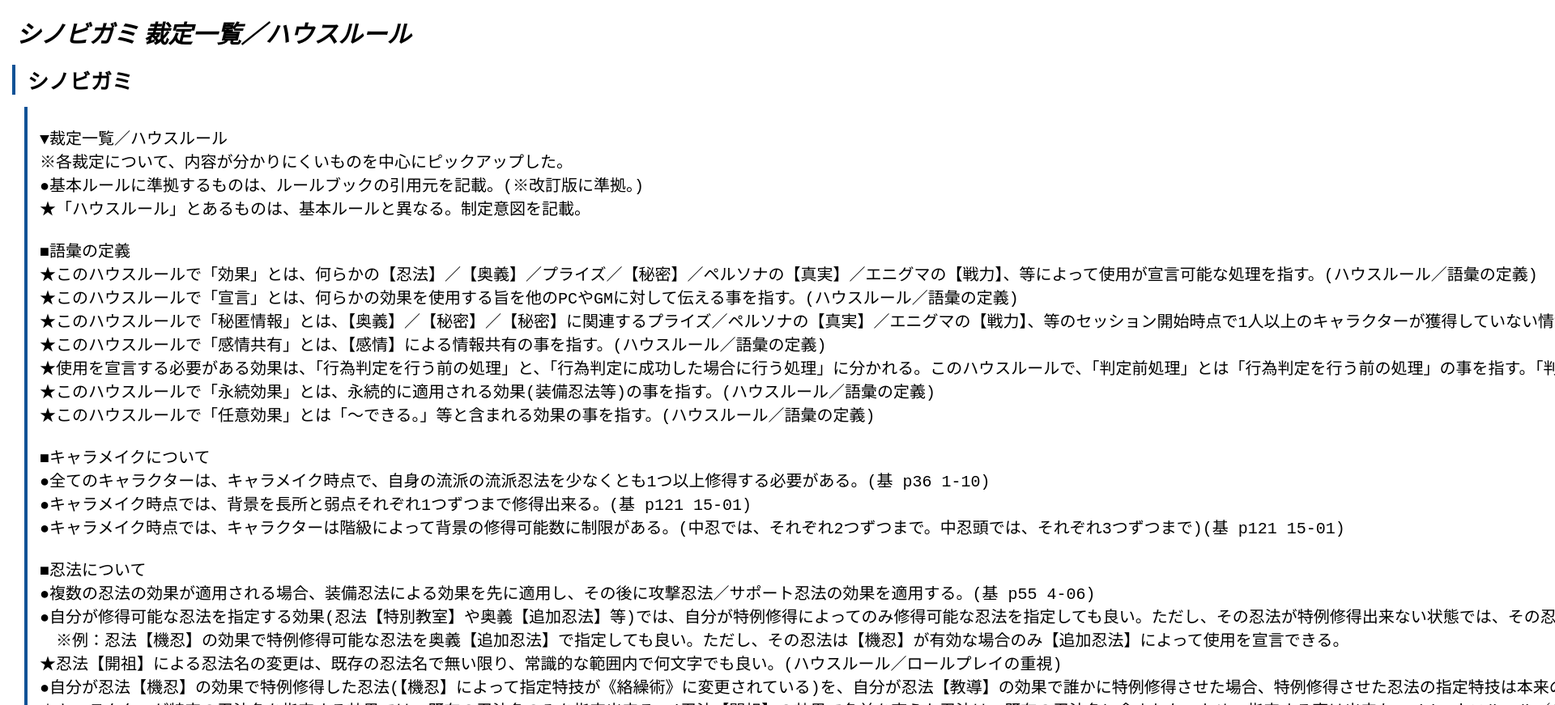
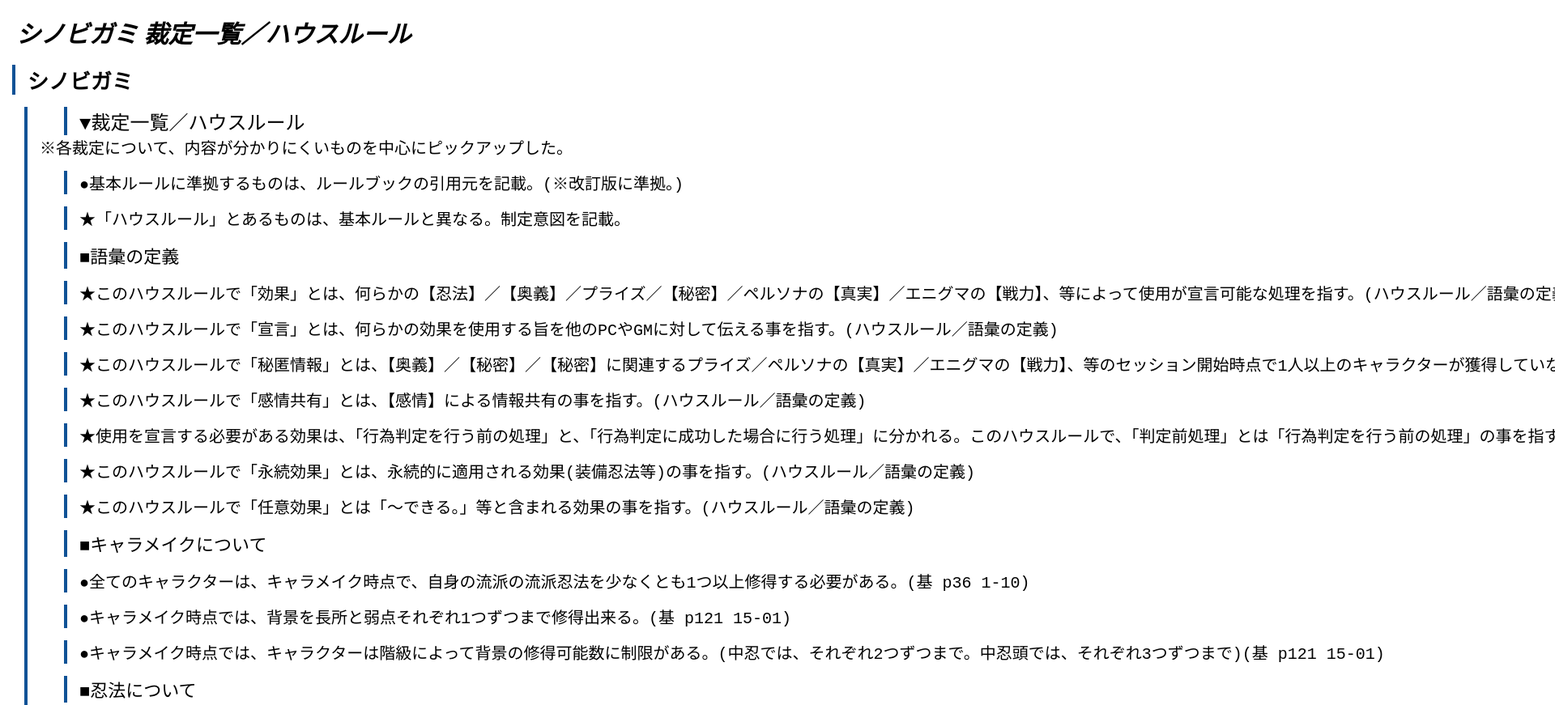
Before and after one commit to tan90-Titan/HouseRules, a plain HTML site: page 裁定一覧／ハウスルール/index.html in a window 1280 px wide. Shown: the top 871 px of the page at 81% size, 1920 px wide, since content can reach past the window. Drawn offline with Linux system fonts and the light colour scheme.

Commit message:
CSSの調整

```diff
--- a/index.css
+++ b/index.css
@@ -17,6 +17,7 @@
 /* メイン */
 .header {
     height: auto;
+    width: 75%;
     margin: 20px 0 0 20px;
     padding: 0;
     color: #000;
@@ -27,6 +28,7 @@
 }
 .gameTitle {
     margin: 15px 0 0 15px;
+    width: 75%;
     padding: 0 0 0 15px;
     font-size: 26px;
     font-weight: bold;
@@ -35,10 +37,47 @@
     border-color: #0f5296;
 }
 .mainText {
-  margin: 15px 0 35px 30px;
+    margin: 15px 0 0 30px;
+    width: 75%;
     padding: 0 0 0 15px;
     font-size: 20px;
     border-width: 0 0 0 4px;
     border-style: solid;
     border-color: #0f5296;
 }
+.AllTitle {
+    margin: 15px 0 0 30px;
+    width: 75%;
+    padding: 0 0 0 15px;
+    font-size: 24px;
+    border-width: 0 0 0 4px;
+    border-style: solid;
+    border-color: #0f5296;
+}
+.BlockTitle {
+    margin: 15px 0 0 30px;
+    width: 75%;
+    padding: 0 0 0 15px;
+    font-size: 22px;
+    border-width: 0 0 0 4px;
+    border-style: solid;
+    border-color: #0f5296;
+}
+.BaseRule {
+    margin: 15px 0 0 30px;
+    width: 75%;
+    padding: 0 0 0 15px;
+    font-size: 20px;
+    border-width: 0 0 0 4px;
+    border-style: solid;
+    border-color: #0f5296;
+}
+.HouseRule {
+    margin: 15px 0 0 30px;
+    width: 75%;
+    padding: 0 0 0 15px;
+    font-size: 20px;
+    border-width: 0 0 0 4px;
+    border-style: solid;
+    border-color: #0f5296;
+}
--- a/裁定一覧／ハウスルール/index.html
+++ b/裁定一覧／ハウスルール/index.html
@@ -26,9 +26,30 @@
     return response.text();
 })
 .then(data => {
-    document.getElementById("mainText").textContent = data;
-    })
-    .catch(error => {
+    const lines = data.split(/\r?\n/).filter(line => line.trim() !== "");;
+    const container = document.getElementById("mainText");
+    container.innerHTML = "";
+
+    lines.forEach(line => {
+        let element = document.createElement("div");
+
+        if (line.startsWith("▼")) {
+            element.className = "AllTitle";
+        } else if (line.startsWith("■")) {
+            element.className = "BlockTitle";
+        } else if (line.startsWith("●")) {
+            element.className = "BaseRule";
+        } else if (line.startsWith("★")) {
+            element.className = "HouseRule";
+        } else {
+            element.className = "normal";
+        }
+
+        element.textContent = line;
+        container.appendChild(element);
+    });
+})
+.catch(error => {
     document.getElementById("mainText").textContent = "エラー：" + error.message;
 });
 </script>
```
Lines whose indentation alone changed are shown as unchanged.
